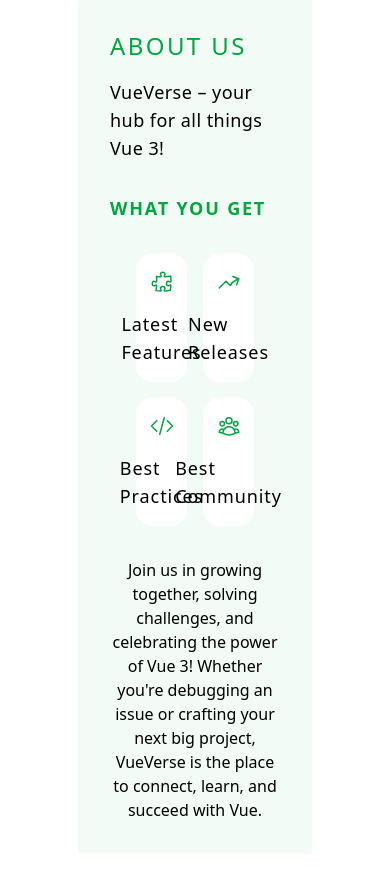
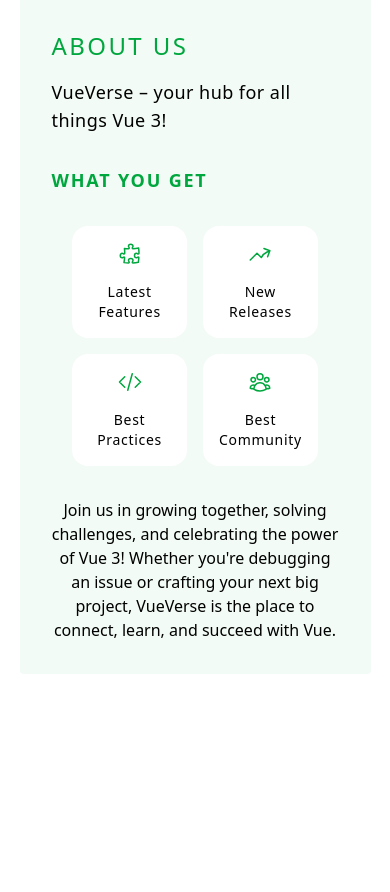
Before and after one commit to lalith07697/vue-verse, a Vue app: page / in a window 390 px wide. Shown: the part 1003-1895 px from the top of the page. After the commit the page ends 1837 px from the top, so only its background shows below. Built offline with nearby package versions, Linux system fonts and the light colour scheme.

Commit message:
responsive about view

```diff
--- a/src/components/AboutView.vue
+++ b/src/components/AboutView.vue
@@ -1,13 +1,13 @@
 <script setup></script>
 <template>
-  <div class="w-[60%] bg-[#81D6A1]/10 rounded m-4 mb-40 p-8">
+  <div class="w-[90%] md:w-[70%] bg-[#81D6A1]/10 rounded m-4 mb-40 p-8">
     <h1 class="tracking-widest text-2xl font-medium text-[#00a63e]">ABOUT US</h1>
     <p class="text-lg mt-4 tracking-wide">
       VueVerse – your hub for all things <span class="font-medium">Vue 3!</span>
     </p>
     <h1 class="tracking-widest text-lg text-[#00a63e] font-semibold my-4 mt-8">WHAT YOU GET</h1>
     <div class="flex flex-wrap justify-center gap-4 w-[100%] mt-8">
-      <div class="flex flex-col items-center w-[30%] gap-4 bg-white p-4 rounded-2xl">
+      <div class="flex flex-col items-center w-[40%] md:w-[30%] text-center gap-4 bg-white p-4 rounded-2xl">
         <svg
           xmlns="http://www.w3.org/2000/svg"
           fill="none"
@@ -22,9 +22,9 @@
             d="M14.25 6.087c0-.355.186-.676.401-.959.221-.29.349-.634.349-1.003 0-1.036-1.007-1.875-2.25-1.875s-2.25.84-2.25 1.875c0 .369.128.713.349 1.003.215.283.401.604.401.959v0a.64.64 0 0 1-.657.643 48.39 48.39 0 0 1-4.163-.3c.186 1.613.293 3.25.315 4.907a.656.656 0 0 1-.658.663v0c-.355 0-.676-.186-.959-.401a1.647 1.647 0 0 0-1.003-.349c-1.036 0-1.875 1.007-1.875 2.25s.84 2.25 1.875 2.25c.369 0 .713-.128 1.003-.349.283-.215.604-.401.959-.401v0c.31 0 .555.26.532.57a48.039 48.039 0 0 1-.642 5.056c1.518.19 3.058.309 4.616.354a.64.64 0 0 0 .657-.643v0c0-.355-.186-.676-.401-.959a1.647 1.647 0 0 1-.349-1.003c0-1.035 1.008-1.875 2.25-1.875 1.243 0 2.25.84 2.25 1.875 0 .369-.128.713-.349 1.003-.215.283-.4.604-.4.959v0c0 .333.277.599.61.58a48.1 48.1 0 0 0 5.427-.63 48.05 48.05 0 0 0 .582-4.717.532.532 0 0 0-.533-.57v0c-.355 0-.676.186-.959.401-.29.221-.634.349-1.003.349-1.035 0-1.875-1.007-1.875-2.25s.84-2.25 1.875-2.25c.37 0 .713.128 1.003.349.283.215.604.401.96.401v0a.656.656 0 0 0 .658-.663 48.422 48.422 0 0 0-.37-5.36c-1.886.342-3.81.574-5.766.689a.578.578 0 0 1-.61-.58v0Z"
           />
         </svg>
-        <h1 class="font-medium text-lg tracking-wider">Latest Features</h1>
+        <h1 class="font-medium text-sm md:text-lg tracking-wider">Latest Features</h1>
       </div>
-      <div class="flex flex-col items-center w-[30%] gap-4 bg-white p-4 rounded-2xl">
+      <div class="flex flex-col items-center w-[40%] md:w-[30%] text-center gap-4 bg-white p-4 rounded-2xl">
         <svg
           xmlns="http://www.w3.org/2000/svg"
           fill="none"
@@ -39,9 +39,9 @@
             d="M2.25 18 9 11.25l4.306 4.306a11.95 11.95 0 0 1 5.814-5.518l2.74-1.22m0 0-5.94-2.281m5.94 2.28-2.28 5.941"
           />
         </svg>
-        <h1 class="font-medium text-lg tracking-wider">New Releases</h1>
+        <h1 class="font-medium text-sm md:text-lg tracking-wider">New Releases</h1>
       </div>
-      <div class="flex flex-col items-center w-[30%] gap-4 bg-white p-4 rounded-2xl">
+      <div class="flex flex-col items-center w-[40%] md:w-[30%] text-center gap-4 bg-white p-4 rounded-2xl">
         <svg
           xmlns="http://www.w3.org/2000/svg"
           fill="none"
@@ -57,9 +57,9 @@
           />
         </svg>
 
-        <h1 class="font-medium text-lg tracking-wider">Best Practices</h1>
+        <h1 class="font-medium text-sm md:text-lg tracking-wider">Best Practices</h1>
       </div>
-      <div class="flex flex-col items-center w-[30%] gap-4 bg-white p-4 rounded-2xl">
+      <div class="flex flex-col items-center w-[40%] md:w-[30%] text-center gap-4 bg-white p-4 rounded-2xl">
         <svg
           xmlns="http://www.w3.org/2000/svg"
           fill="none"
@@ -74,7 +74,7 @@
             d="M18 18.72a9.094 9.094 0 0 0 3.741-.479 3 3 0 0 0-4.682-2.72m.94 3.198.001.031c0 .225-.012.447-.037.666A11.944 11.944 0 0 1 12 21c-2.17 0-4.207-.576-5.963-1.584A6.062 6.062 0 0 1 6 18.719m12 0a5.971 5.971 0 0 0-.941-3.197m0 0A5.995 5.995 0 0 0 12 12.75a5.995 5.995 0 0 0-5.058 2.772m0 0a3 3 0 0 0-4.681 2.72 8.986 8.986 0 0 0 3.74.477m.94-3.197a5.971 5.971 0 0 0-.94 3.197M15 6.75a3 3 0 1 1-6 0 3 3 0 0 1 6 0Zm6 3a2.25 2.25 0 1 1-4.5 0 2.25 2.25 0 0 1 4.5 0Zm-13.5 0a2.25 2.25 0 1 1-4.5 0 2.25 2.25 0 0 1 4.5 0Z"
           />
         </svg>
-        <h1 class="font-medium text-lg tracking-wider">Best Community</h1>
+        <h1 class="font-medium text-sm md:text-lg tracking-wider">Best Community</h1>
       </div>
     </div>
     <p class="text-center mt-8">Join us in growing together, solving challenges, and celebrating the power of Vue 3! Whether you're debugging an issue or crafting your next big project, VueVerse is the place to connect, learn, and succeed with Vue.</p>
```
